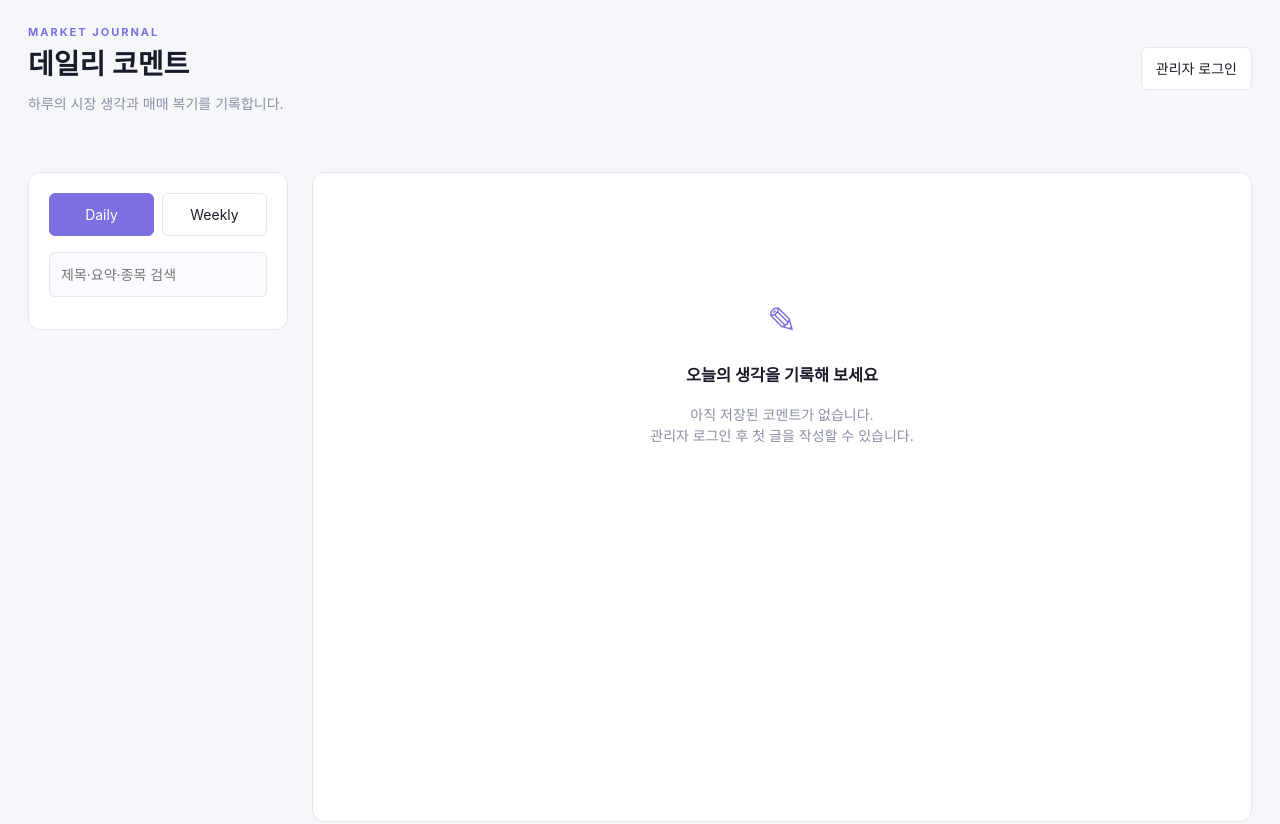
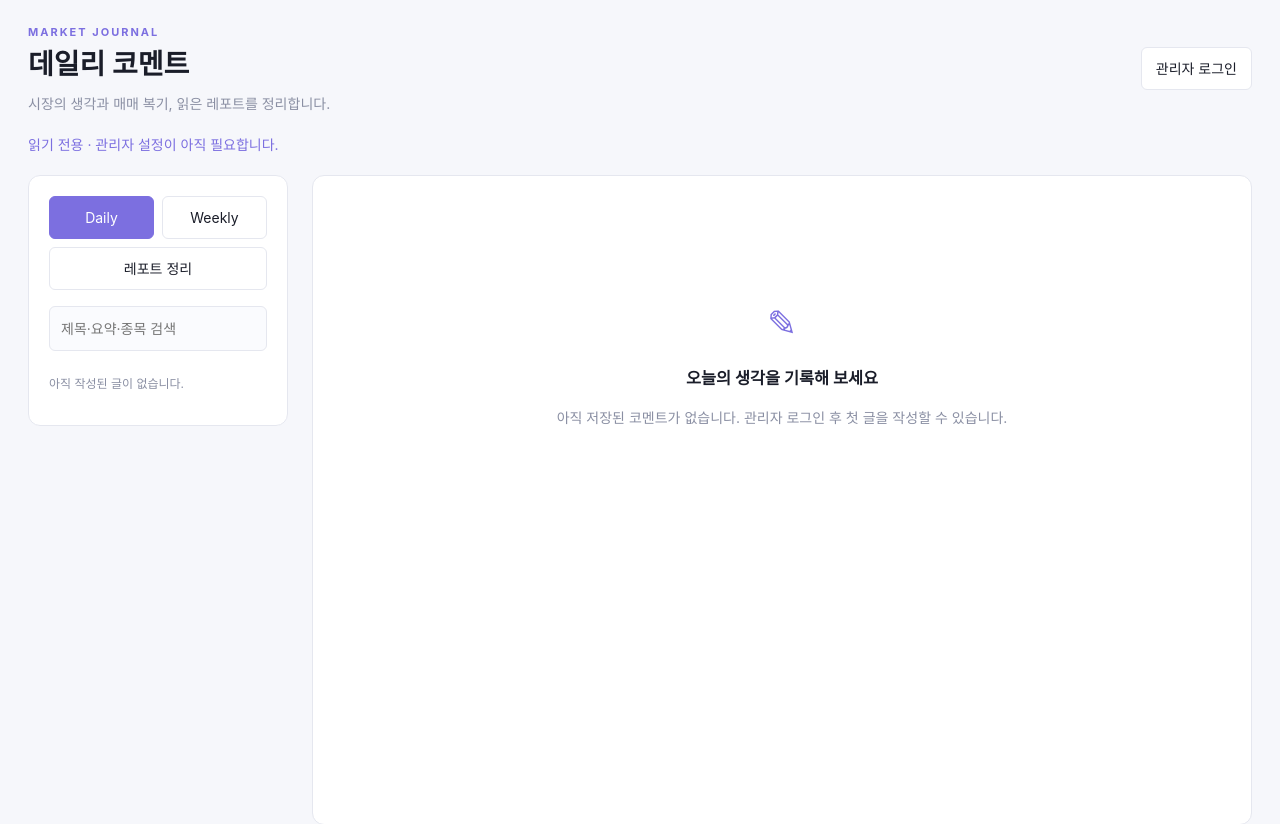
Before and after one commit to hynixVamos/web-dashboard, a Flask app: page /daily-comments in a window 1280 px wide. Shown: the part 156-980 px from the top of the page. Run offline with Flask 3, Linux system fonts and the light colour scheme; data that the repository does not hold is empty; some web fonts are replaced.

Commit message:
Show report organization tab in market journal

```diff
--- a/templates/daily_comments.html
+++ b/templates/daily_comments.html
@@ -3,11 +3,11 @@
 {% block body_class %}journal-page{% endblock %}
 {% block head %}<link rel="stylesheet" href="{{ url_for('static', filename='daily-comments.css') }}"><style>.journal-page main{max-width:1720px;gap:12px}.journal-page .tabnav{max-width:1720px;flex-wrap:wrap}.journal-page #journal-status{margin:0 0 8px;min-height:18px}.journal-page .journal-heading{margin-bottom:8px}</style>{% endblock %}
 {% block content %}
-<div class="journal-heading"><div><p class="journal-eyebrow">MARKET JOURNAL</p><h2>데일리 코멘트</h2><p>하루의 시장 생각과 매매 복기를 기록합니다.</p></div><button id="login-open">관리자 로그인</button><button id="logout" hidden>로그아웃</button></div>
+<div class="journal-heading"><div><p class="journal-eyebrow">MARKET JOURNAL</p><h2>데일리 코멘트</h2><p>시장의 생각과 매매 복기, 읽은 레포트를 정리합니다.</p></div><button id="login-open">관리자 로그인</button><button id="logout" hidden>로그아웃</button></div>
 <p id="journal-status" role="status" aria-live="polite"></p>
 <dialog id="login-dialog"><form id="login-form"><h3>관리자 로그인</h3><p>글 작성·수정은 관리자만 가능합니다.</p><label for="password">관리자 비밀번호</label><input id="password" type="password" autocomplete="current-password" required><p id="login-error" role="alert"></p><div class="journal-actions"><button type="button" id="login-cancel">취소</button><button type="submit" class="primary">로그인</button></div></form></dialog>
 <div class="journal-layout">
- <aside class="journal-sidebar"><div class="journal-tabs" role="group" aria-label="코멘트 종류"><button id="daily-tab" aria-pressed="true">Daily</button><button id="weekly-tab" aria-pressed="false">Weekly</button></div><button id="new-post" class="primary" hidden>+ 새 글 작성</button><label class="sr-only" for="journal-search">글 검색</label><input id="journal-search" type="search" placeholder="제목·요약·종목 검색"><div id="post-list" aria-label="날짜별 글 목록"></div></aside>
+ <aside class="journal-sidebar"><div class="journal-tabs" role="group" aria-label="기록 종류"><button id="daily-tab" aria-pressed="true">Daily</button><button id="weekly-tab" aria-pressed="false">Weekly</button><button id="report-tab" aria-pressed="false">레포트 정리</button></div><button id="new-post" class="primary" hidden>+ 새 글 작성</button><label class="sr-only" for="journal-search">글 검색</label><input id="journal-search" type="search" placeholder="제목·요약·종목 검색"><div id="post-list" aria-label="날짜별 글 목록"></div></aside>
  <section class="journal-editor" aria-label="코멘트 본문">
   <div id="journal-empty"><span>✎</span><h3>오늘의 생각을 기록해 보세요</h3><p>아직 저장된 코멘트가 없습니다.<br>관리자 로그인 후 첫 글을 작성할 수 있습니다.</p></div>
   <div id="post-panel" hidden>
```
